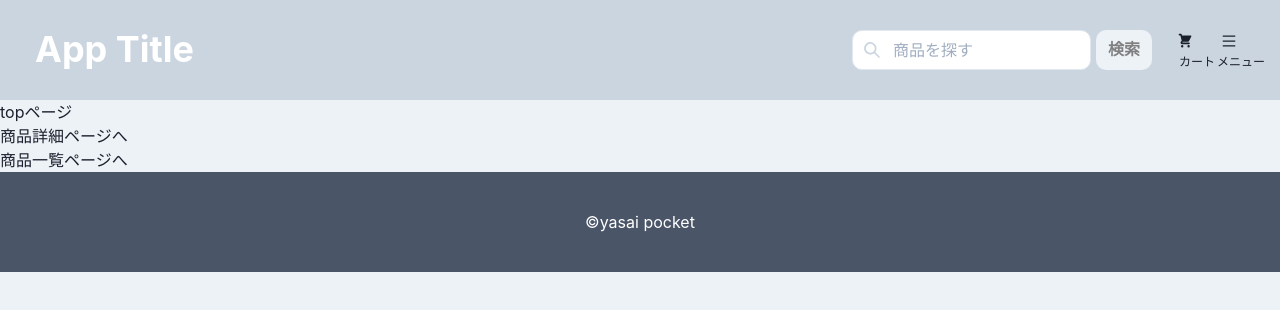
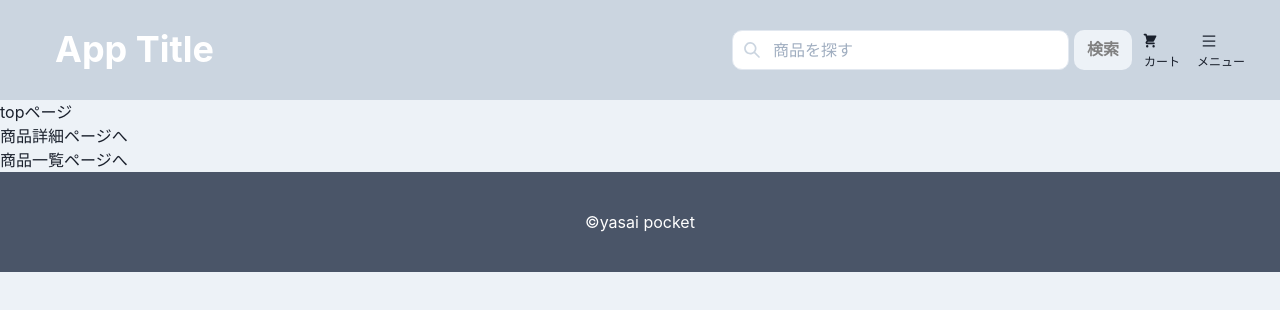
Before and after one commit to daisuke721/yasai_pocket, a React (Create React App) app in the folder frontend/: page / in a window 1280 px wide. Shown: the top 310 px of the page. Built offline with nearby package versions, Linux system fonts and the light colour scheme.

Commit message:
refactor: HeaderとFooterの編集 #12

```diff
--- a/frontend/src/components/molecules/SearchInputButton.tsx
+++ b/frontend/src/components/molecules/SearchInputGroup.tsx
@@ -2,7 +2,7 @@ import { useState } from "react"
 import { SearchIcon } from "@chakra-ui/icons"
 import { Button, Input, InputGroup, InputLeftElement } from "@chakra-ui/react"
 
-export const SearchInputButton: React.FC = () => {
+export const SearchInputGroup: React.FC = () => {
   const [ searchTerm, setSearchTerm ] = useState('');
 
   const handleInputChange = (e: React.ChangeEvent<HTMLInputElement>): void => {
@@ -15,7 +15,7 @@ export const SearchInputButton: React.FC = () => {
 
   return (
     <>
-      <InputGroup w='300px'>
+      <InputGroup w={{ base: '100%', md: '400px' }}>
         <InputLeftElement pointerEvents='none'>
           <SearchIcon color='gray.300' />
         </InputLeftElement>
--- a/frontend/src/components/organisms/Footer.tsx
+++ b/frontend/src/components/organisms/Footer.tsx
@@ -1,9 +1,9 @@
-import { Center, Flex } from "@chakra-ui/react"
+import { Flex, Text } from "@chakra-ui/react"
 
 export const Footer: React.FC = () => {
   return (
-    <Flex as='footer' justify='center' minWidth='max-content' h='100px' bg='gray.600'>
-      <Center color='white'>©yasai pocket</Center>
+    <Flex as='footer' justify='center' align='center' w='100%' h='100px' bg='gray.600'>
+      <Text color='white'>©yasai pocket</Text>
     </Flex>
   )
 }
--- a/frontend/src/components/organisms/Header.tsx
+++ b/frontend/src/components/organisms/Header.tsx
@@ -4,22 +4,24 @@ import { Link } from "react-router-dom";
 import { CartIconButton } from "../atoms/button/CartIconButton";
 import { MenuIconButton } from "../atoms/button/MenuIconButton";
 import { MenuDrawer } from "../molecules/MenuDrawer";
-import { SearchInputButton } from "../molecules/SearchInputButton";
+import { SearchInputGroup } from "../molecules/SearchInputGroup";
 
 export const Header: React.FC = () => {
   const { isOpen, onOpen, onClose } = useDisclosure();
   return (
-    <Flex as='header' justify='center' minWidth='max-content' h='100px' alignItems='center' bg='gray.300'>
-      <Box p='35px'>
+    <>
+      <Flex as='header' justify={{ base: "space-between", md: "center" }} w='100%' h='100px' alignItems='center' bg='gray.300' p={{ base: "10px", md: "20px" }}>
+        <Box p={{ base: "10px", md: "35px" }}>
           <Link to="/">
             <Heading as='h1' textAlign='center' color='white'>App Title</Heading>
           </Link>
         </Box>
         <Spacer />
         <Box p='10px'>
-        <SearchInputButton />
+          <SearchInputGroup />
         </Box>
-      <Box pl='15px' display={{ base: 'block', md: 'flex' }}>
+        <Flex>
+          <Box display="flex" pr={{ base: "10px", md: "15px" }}>
             <Link to="/cart">
               <CartIconButton />
             </Link>
@@ -29,5 +31,7 @@ export const Header: React.FC = () => {
           </Box>
           <MenuDrawer onClose={onClose} isOpen={isOpen} />
         </Flex>
+      </Flex>
+    </>
   )
 }
```
Also changed, not shown: frontend/src/components/atoms/button/PrimaryButton.tsx (+11 -9 lines), frontend/src/components/atoms/input/InputText.tsx (+16 -8 lines). Lines whose indentation alone changed are shown as unchanged.
